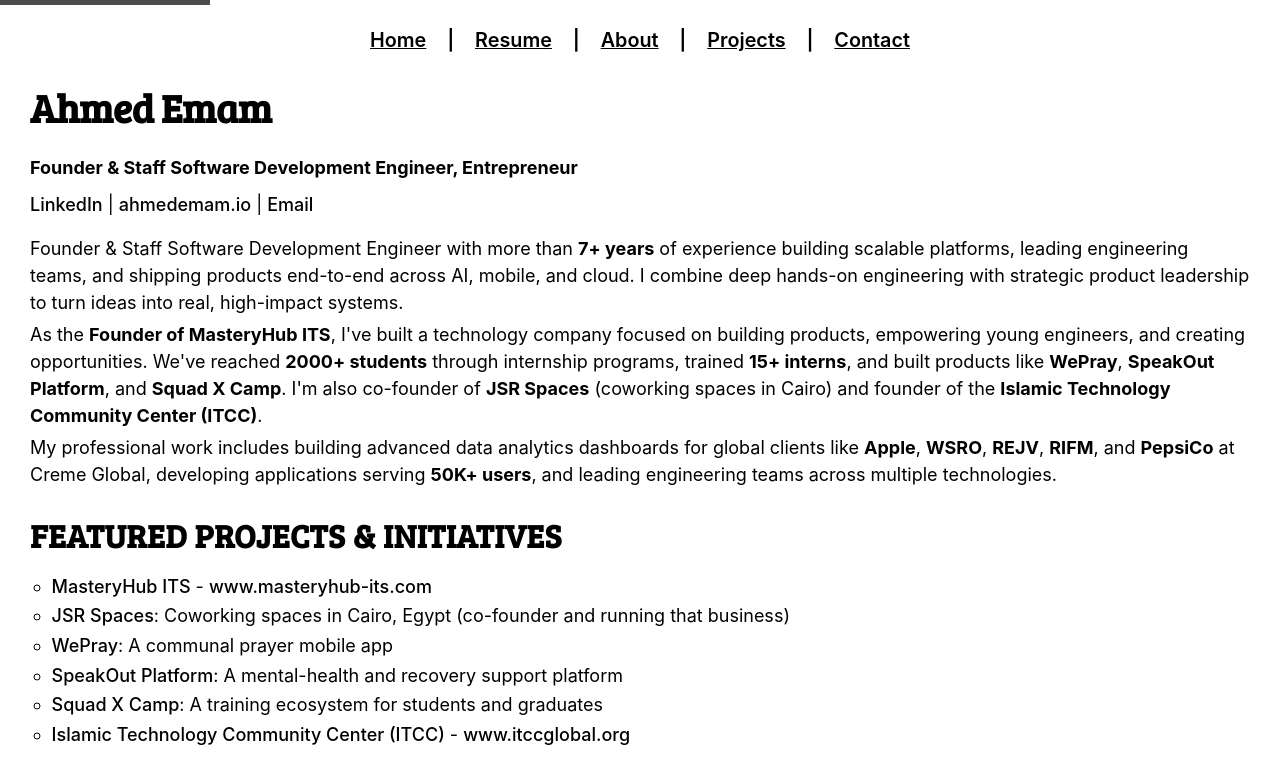
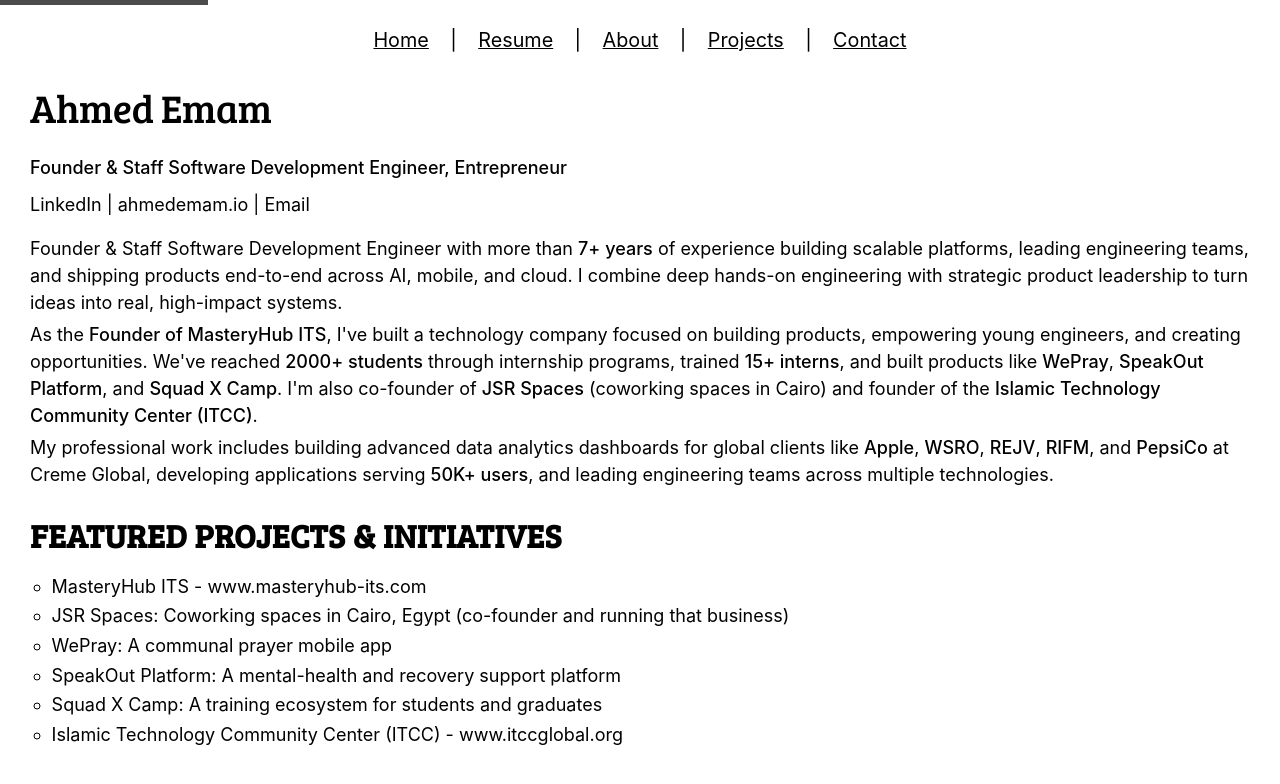
Before and after one commit to ahmedemam/ahmedemam.github.io, a Jekyll site: the page built from index.html, in a window 1280 px wide. Shown: the top 784 px of the page. Built offline with Jekyll 4.4.1, drawn with Linux system fonts in a browser that asks for light colours.

Commit message:
Reduce font weights - make text less bold

```diff
--- a/assets/css/style.scss
+++ b/assets/css/style.scss
@@ -44,7 +44,7 @@ html {
   padding: 8px 16px;
   text-decoration: none;
   z-index: 100;
-  font-weight: 600;
+  font-weight: 400;
 
   &:focus {
     top: 0;
@@ -77,14 +77,14 @@ body {
   margin: 0 0 0.8em 0;
   padding: 0.5em 0;
   font-size: 1.1em;
-  font-weight: 600;
+  font-weight: 400;
   transition: all 0.3s ease;
 
   a {
     color: $link-color;
     text-decoration: underline;
     margin: 0 0.8em;
-    font-weight: 600;
+    font-weight: 400;
     transition: opacity 0.3s ease;
     display: inline-block;
 
@@ -245,7 +245,7 @@ a:focus {
   h3 {
     margin-top: 0;
     font-size: 1.1em;
-    font-weight: 600;
+    font-weight: 400;
   }
 
   ul {
@@ -300,7 +300,7 @@ h1, h2, h3, h4, h5, h6 {
   margin-top: 0.6em;
   margin-bottom: 0.3em;
   line-height: 1.3;
-  font-weight: 600;
+  font-weight: 400;
   text-align: left;
   font-family: $heading-font;
   transition: all 0.3s ease;
@@ -382,12 +382,13 @@ hr {
 a {
   color: $link-color;
   text-decoration: underline;
-  font-weight: 500;
+  font-weight: 400;
   transition: opacity 0.3s ease;
   position: relative;
 
   &:hover {
     opacity: 0.7;
+    font-weight: 500;
   }
 
   &:focus {
@@ -398,7 +399,7 @@ a {
 
 /* Enhanced typography */
 strong {
-  font-weight: 700;
+  font-weight: 500;
 }
 
 em {
@@ -494,7 +495,7 @@ h4 {
 
           h1 {
             font-size: 2.2em;
-    font-weight: 600;
+            font-weight: 400;
             margin-bottom: 0.5em;
             margin-top: 0;
             font-family: $heading-font;
```
Lines whose indentation alone changed are shown as unchanged.
